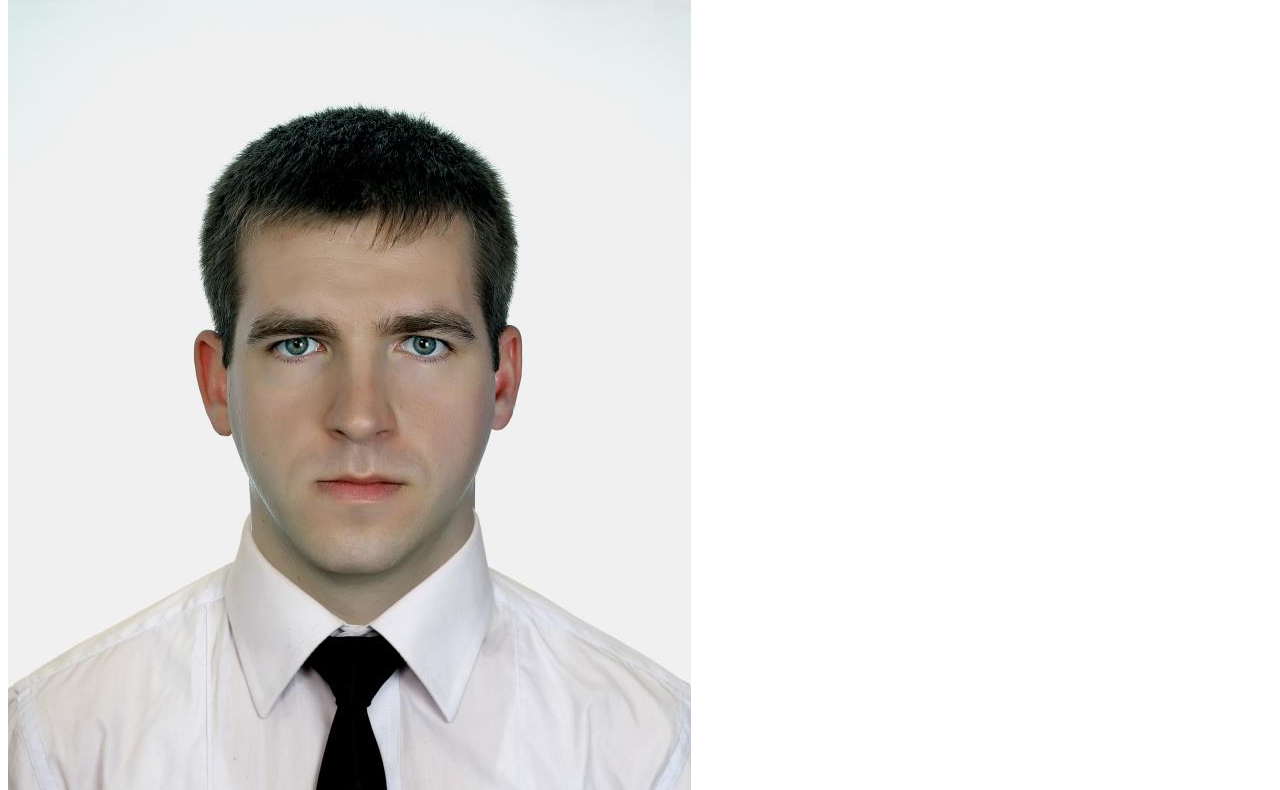
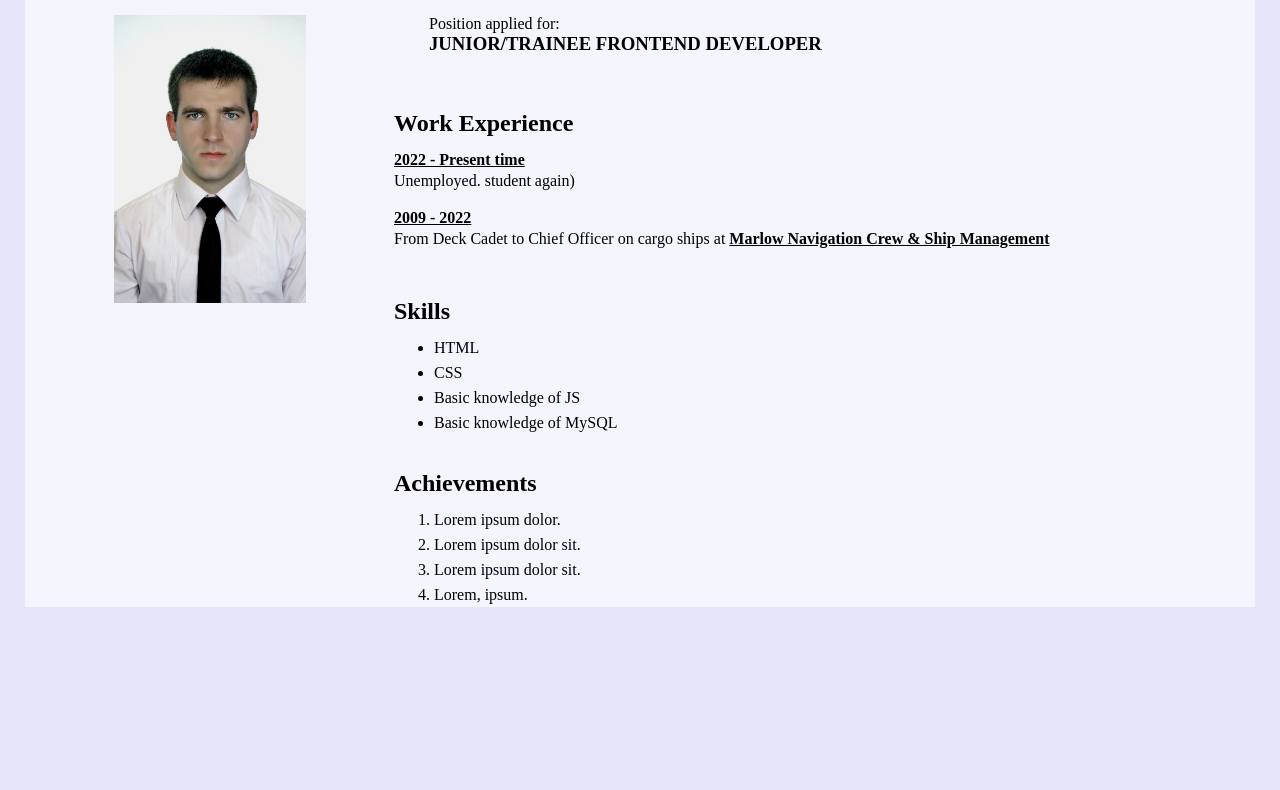
Before and after one commit to RomanGaram/Roman_Garam_Robot_Dreams, a plain HTML site: page Lesson_4/index.html in a window 1280 px wide. Shown: the part 92-882 px from the top of the page. After the commit the page ends 800 px from the top, so only its background shows below. Drawn offline with Linux system fonts and the light colour scheme.

Commit message:
Final commit

```diff
--- a/Lesson_4/Styles/main.css
+++ b/Lesson_4/Styles/main.css
@@ -0,0 +1,77 @@
+* {
+    margin: 0;
+    padding: 0;
+}
+
+body {
+    margin: 0 25px;
+    background-color: rgb(230, 230, 250);
+}
+
+header {
+    margin-top: 30px;
+    padding-top: 10px;
+    text-align: center;
+    background-color: rgb(244, 244, 252);
+}
+
+.description{
+    display: flex;
+    padding-top: 30px;
+    background-color: rgb(244, 244, 252);
+}
+
+.photo{
+    width: 30%;
+    margin: 0 auto;
+}
+.photo img{
+    display: block;
+    width: 192px;
+    margin: 0 auto;
+}
+
+/*     RIGHT SIDE TEXT DESCRIPTION  */
+.wraper{
+    display: flex;
+    flex-flow: column;
+    width: 70%;
+    margin: 0 auto;
+}
+
+/* Work Experience  */
+
+.post{
+    margin: 0 auto 55px 35px;
+}
+
+#work_exp{
+    margin-bottom: 35px;
+}
+#work_exp h2{
+    margin-bottom: 10px;
+}
+#work_exp p{
+    margin-bottom: 15px;
+}
+#work_exp a{
+    color: #000;
+}
+#work_exp u{
+    line-height: 25px;
+}
+
+/*    SKILLS & Achievements   */
+
+#skills{
+    margin-bottom: 35px;
+}
+
+#skills h2, #achievements h2{
+    margin-bottom: 10px;
+}
+
+#skills li, #achievements li{
+    margin-left: 40px;
+    line-height: 25px;
+}
--- a/Lesson_4/index.html
+++ b/Lesson_4/index.html
@@ -4,6 +4,7 @@
     <meta charset="UTF-8">
     <meta http-equiv="X-UA-Compatible" content="IE=edge">
     <meta name="viewport" content="width=device-width, initial-scale=1.0">
+    <link rel="stylesheet" type="text/css" href="./Styles/main.css">
     <title>Resume page_Lesson 4</title>
 </head>
 <body>
@@ -11,14 +12,19 @@
         <h1>Roman Garam</h1>
     </header>
     <main>
+        <section class="description">
             <div class="photo">
                 <img src="./img/My photo.jpg" alt="My photo">
+            </div>
+            <div class="wraper">
+                <div class="post">
+                    <p>Position applied for:</p>
                     <h3>JUNIOR/TRAINEE FRONTEND DEVELOPER</h3>
                 </div>
-        <section id="work_experience">
+                <section id="work_exp">
                     <h2>Work Experience</h2>
-            <p><strong>2022 - Present time</strong> Unemployed. student again)</p>
-            <p><strong>2009 - 2022</strong> From Deck Cadet to Chief Officer on cargo ships at <a href="https://marlow-navigation.com/en/" target="_blank">Marlow Navigation Crew & Ship Management</a>
+                    <p><u><strong>2022 - Present time</strong></u><br> Unemployed. student again)</p>
+                    <p><u><strong>2009 - 2022</strong></u><br> From Deck Cadet to Chief Officer on cargo ships at <b><a href="https://marlow-navigation.com/en/" target="_blank">Marlow Navigation Crew & Ship Management</a></b>
                 </section>
                 <section id="skills">
                     <h2>Skills</h2>
@@ -31,6 +37,14 @@
                 </section>
                 <section id="achievements">
                     <h2>Achievements</h2>
+                    <ol>
+                        <li>Lorem ipsum dolor.</li>
+                        <li>Lorem ipsum dolor sit.</li>
+                        <li>Lorem ipsum dolor sit.</li>
+                        <li>Lorem, ipsum.</li>
+                    </ol>
+                </section>
+            </div>
         </section>
     </main>
     <footer>
```
Lines whose indentation alone changed are shown as unchanged.
